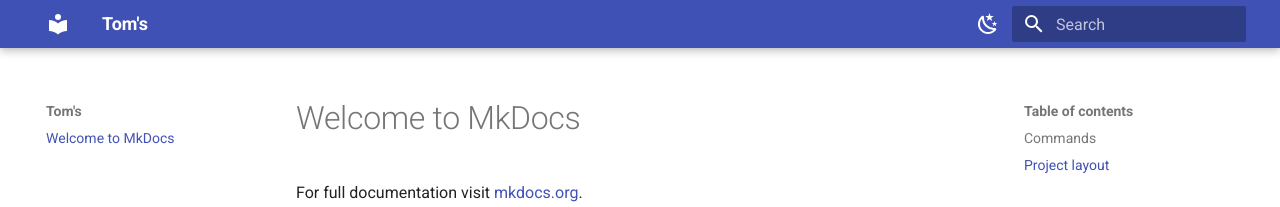
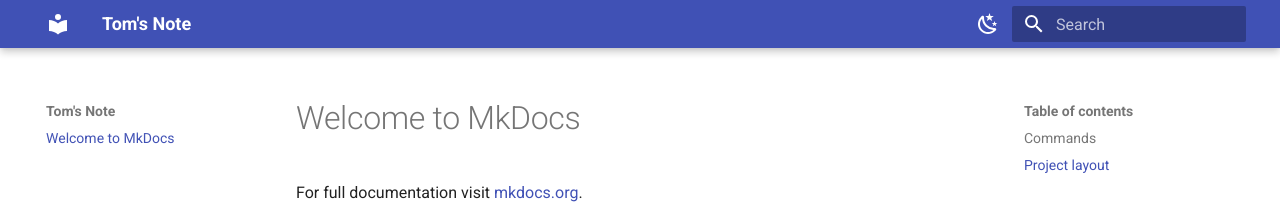
Before and after one commit to tomleesm/notes, an MkDocs documentation site: the page built from docs/index.md, in a window 1280 px wide. Shown: the top 207 px of the page. Built offline with MkDocs 1.6.1 and Material for MkDocs 9.7.7, drawn with Linux system fonts in a browser that asks for light colours.

Commit message:
網站名稱改成 Tom's Note

```diff
--- a/mkdocs.yml
+++ b/mkdocs.yml
@@ -1,4 +1,4 @@
-site_name: Tom's
+site_name: Tom's Note
 theme:
   name: material
   palette:
```
